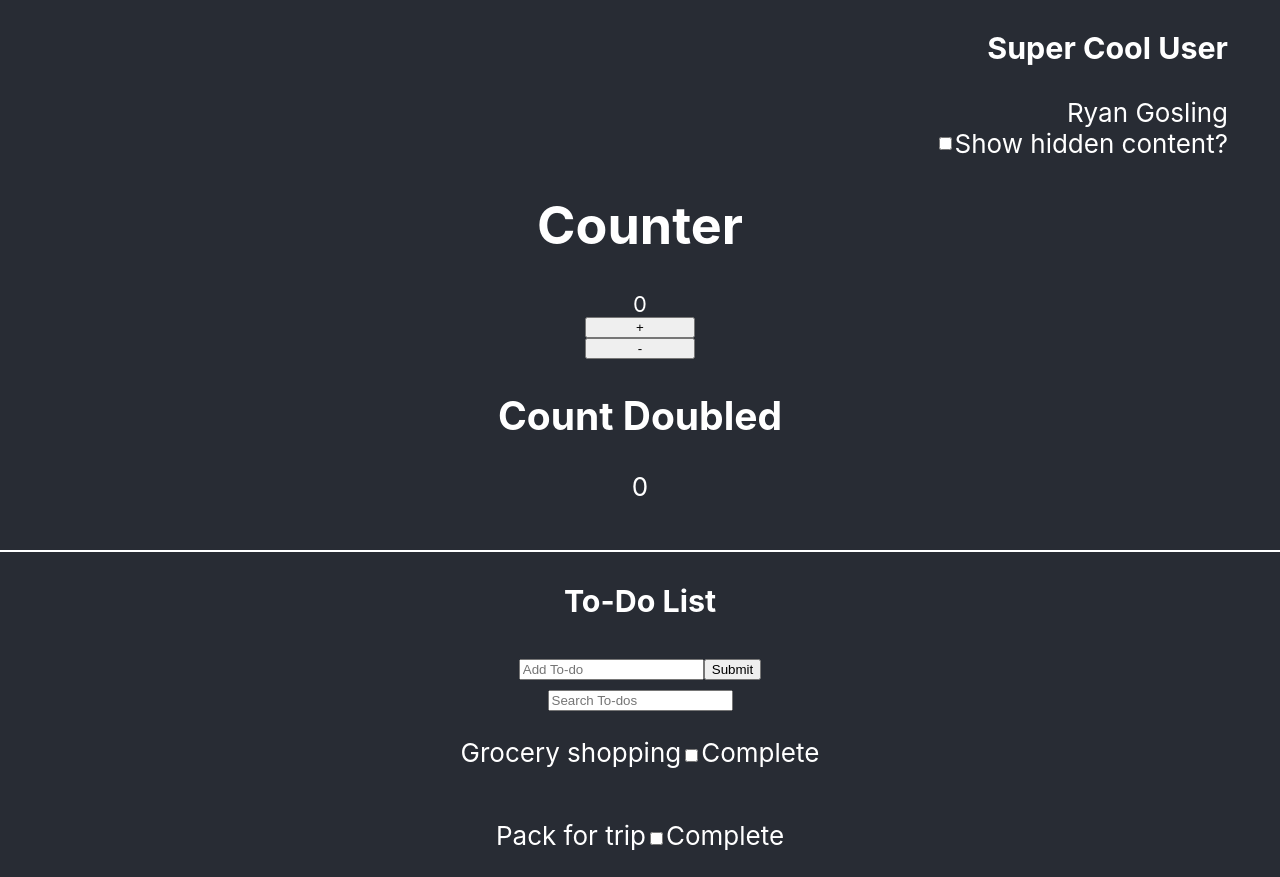
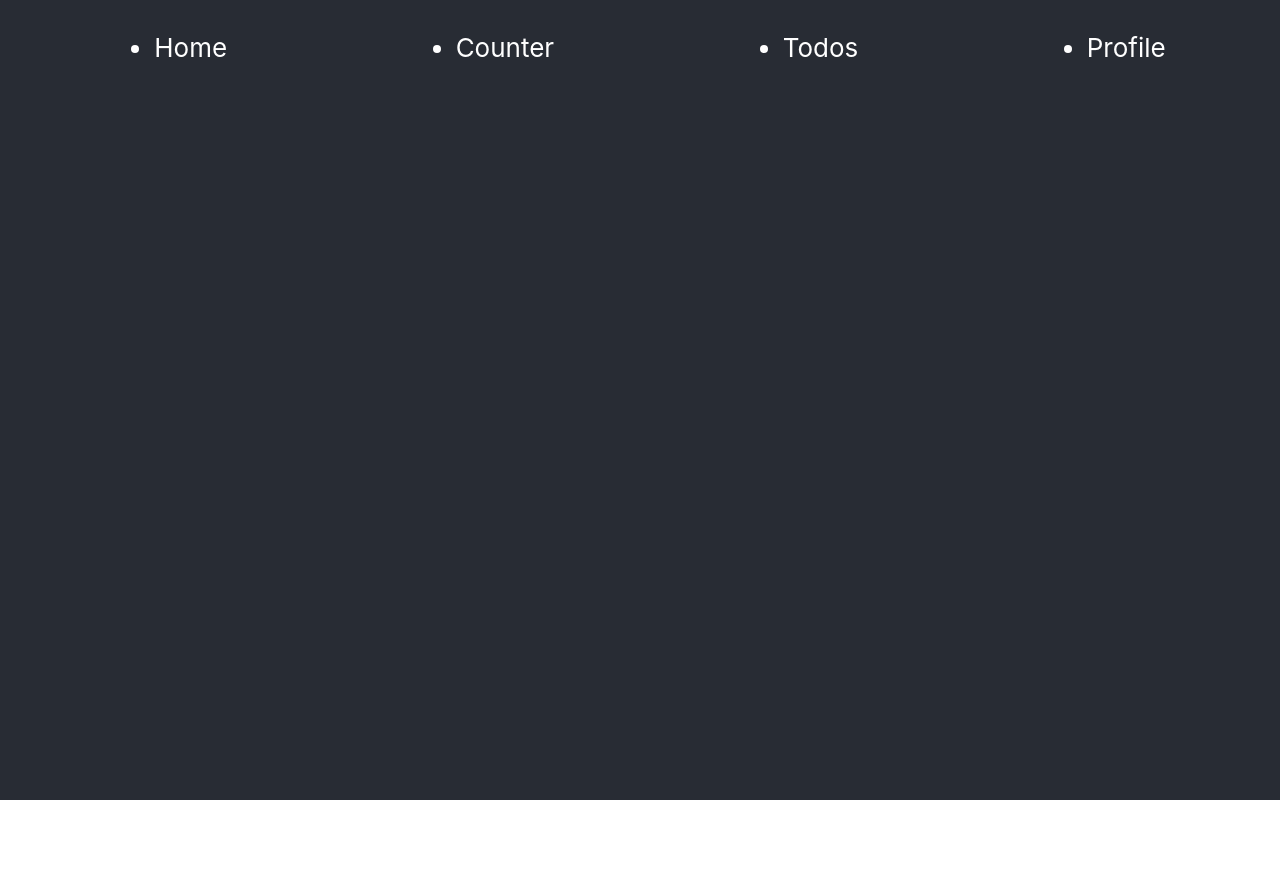
Before and after one commit to kylem038/selector-tutorial, a React (Create React App) app: page / in a window 1280 px wide. After the commit the page ends 800 px from the top, so only its background shows below. Built offline with nearby package versions, Linux system fonts and the light colour scheme.

Commit message:
Add navigation + styling

```diff
--- a/src/App.tsx
+++ b/src/App.tsx
@@ -1,15 +1,11 @@
 import React from 'react';
-import Counter from './components/Counter';
+import Root from './components/Root';
 import './App.css';
-import Profile from './components/Profile';
-import TodoList from './components/TodoList';
 
 function App() {
   return (
     <div className="App">
-      <Profile/>
-      <Counter/>
-      <TodoList/>
+      <Root />
     </div>
   );
 }
--- /dev/null
+++ b/src/components/Root.tsx
@@ -0,0 +1,18 @@
+import "../styles/Root.css";
+
+const Root = () => {
+    return (
+        <div className="Root">
+            <nav>
+                <ul>
+                    <li>Home</li>
+                    <li>Counter</li>
+                    <li>Todos</li>
+                    <li>Profile</li>
+                </ul>
+            </nav>
+        </div>
+    )
+}
+
+export default Root;
--- a/src/index.tsx
+++ b/src/index.tsx
@@ -2,6 +2,8 @@ import React from 'react';
 import ReactDOM from 'react-dom/client';
 import './index.css';
 import App from './App';
+import Profile from './components/Profile';
+import TodoList from './components/TodoList';
 import reportWebVitals from './reportWebVitals';
 import { Provider } from 'react-redux';
 import { createBrowserRouter, RouterProvider } from 'react-router-dom';
@@ -15,7 +17,7 @@ const router = createBrowserRouter([
   {
     path: '/',
     element: <App />
-  }
+  },
 ])
 
 root.render(
--- /dev/null
+++ b/src/styles/Root.css
@@ -0,0 +1,6 @@
+.Root nav ul {
+    display: flex;
+    justify-content: space-around;
+    margin: 0;
+    padding-top: 2rem;
+}
```
